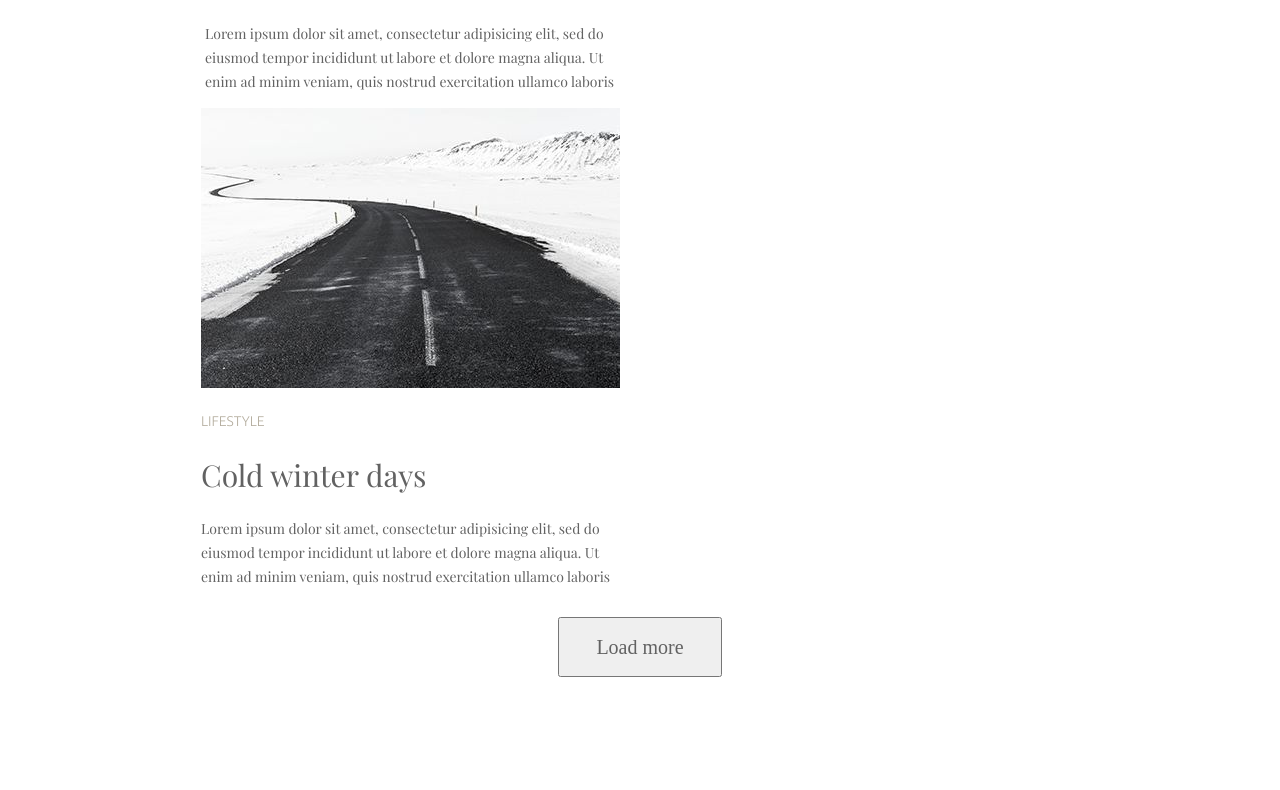
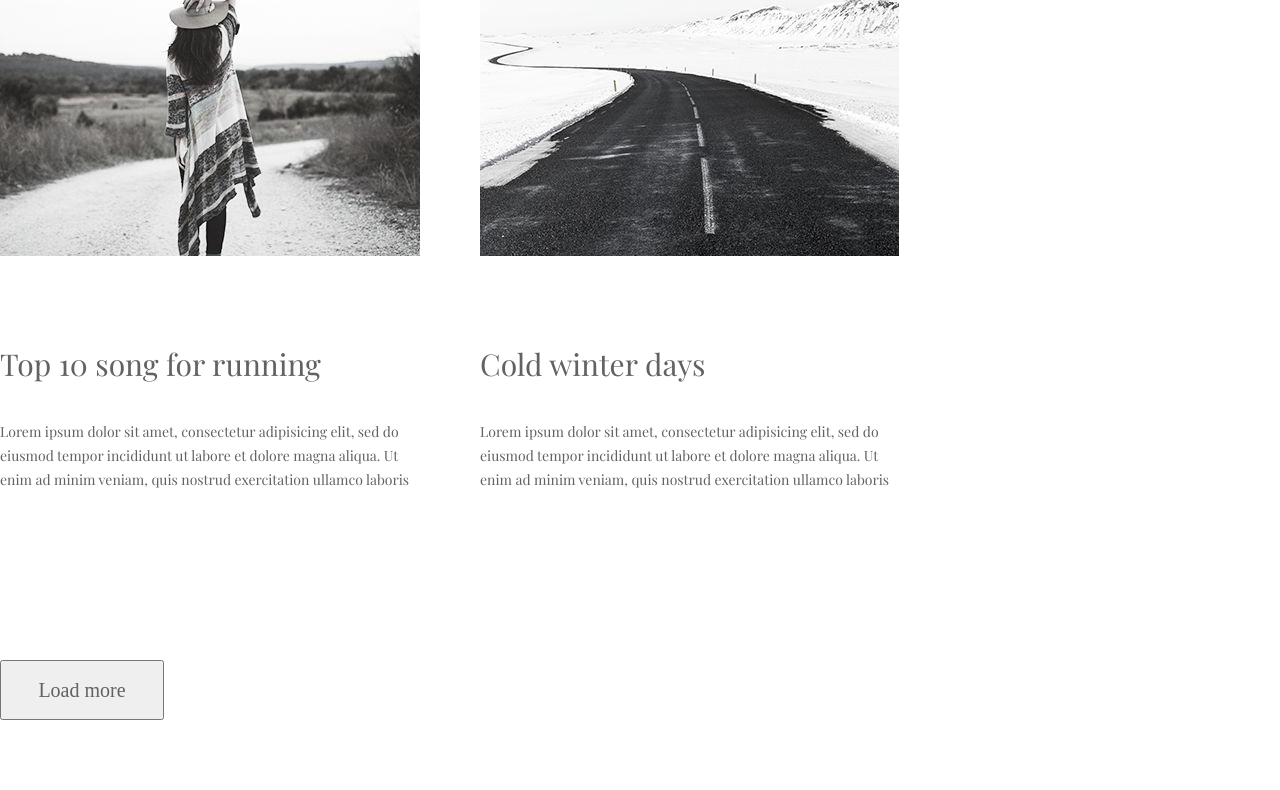
Before and after one commit to Arsenmad/goit-fe-course-1, a plain HTML site: page html-css/module-03/index.html in a window 1280 px wide. Shown: the part 1565-2355 px from the top of the page. Before the commit the page ends 2242 px from the top, so only its background shows below. Drawn offline with nearby package versions, Linux system fonts and the light colour scheme.

Commit message:
commit new files into the folder module-03 - part 2

```diff
--- a/html-css/module-03/css/style.css
+++ b/html-css/module-03/css/style.css
@@ -15,31 +15,32 @@ body {
     font-size: 14px;
     line-height: 24px;
     text-align: left;
+    margin: 0 auto;
 }
 
 .wrapper{
-    width: 1200px;
-	margin: 0 auto;
+    width: 900px;
+    padding-top: 44px;
+    padding-bottom: 70px;
 }
 
-nav {
-    margin-top: 77px;
-}
 
 .site-navigation {
     margin: 0;
     padding: 0;
+    font-size: 0px;
     list-style: none;
     text-align: center;
+    margin-bottom: 100px;
 }
 
 .site-navigation-item {
-    margin-left: 100px; /*отталкиваем элементы списка друг от друга вправо - но у всех элементов на макете разное расстояние, не знаю, как сделать разное, делаю усредненное */
+    margin-right: 100px; /*отталкиваем элементы списка друг от друга вправо - но у всех элементов на макете разное расстояние, не знаю, как сделать разное, делаю усредненное */
     display: inline-block;
 }
 
-.site-navigation li:first-child {
-    margin-left: 0; /*убираем марджин у первого элемента списка. ОЧЕНЬ ВАЖНО*/
+.site-navigation li:last-child {
+    margin-right: 0; /*убираем марджин у последнего элемента списка. ОЧЕНЬ ВАЖНО*/
 }
 
 .site-navigation a{
@@ -55,46 +56,59 @@ nav {
 	color: #03a9f4;
 }
 
-section {
-    width: 950px; /*почему-то при размере 900рх согласно макету не умещается контент, не могу найти почему*/
-    margin: 0 auto;
-    margin-top: 87px;
-  }
+.features {
+    font-size: 0px;
+    margin: 0;
+    padding: 0;
+    list-style: none;
+}
 
   ul li {
     display: inline-block;
   }
 
-  .fatures-item-left {
+  .features-item {
       margin-right: 60px;
+      margin-bottom: 33px;
   }
 
-  .fatures-item-right {
-    margin-left: -4px;
+  .features-item:nth-child(2n) {
+    margin-right: 0px;
   }
 
-
-.features {
-    list-style: none;
+img.features-image {
+    margin-bottom: 30px;
 }
 
 .features-name {
     font-family: Ubuntu;
     color:#b4ad9e;
     font-weight: 300;
-    /*width: 414px; - ничего не меняет, к тому же, не указано в стилях исходника*/
     text-transform: uppercase;
+    margin: 0;
+    margin-bottom: 30px;
 }
 
-h3 {
+.features-item h3 {
     font-size: 30px;/* Приближение из-за подстановки шрифтов */
     font-weight: 400;
+    margin: 0;
+    margin-bottom: 44px;
 }
 
 .features-announcement {
+    font-size: 14px;
     font-weight: 400;
     width: 414px;
+    margin: 0;
+    margin-bottom: 135px;
 }
+
+/*.features-announcement:nth-child(n+5) {
+    margin-bottom: 57px;
+}
+*/
+/*хочу установить нижний отступ для двух последних элементов, но этот вариант не срабатывает*/
 
 .visually-hidden:not(:focus):not(:active),
 input[type="checkbox"].visually-hidden,
@@ -106,20 +120,13 @@ input[type="radio"].visually-hidden {
     margin: -1px;
     border: 0;
     padding: 0;
-
     white-space: nowrap;
-
     clip-path: inset(100%);
     clip: rect(0 0 0 0);
     overflow: hidden;
 }
 
-footer {
-    margin: 0 auto;
-    text-align: center;
-}
-
-button {
+.btn {
     width: 164px;
     height: 60px;
     font-family: PlayfairDisplay;
--- a/html-css/module-03/index.html
+++ b/html-css/module-03/index.html
@@ -11,8 +11,6 @@
     <link rel="stylesheet" href="css/style.css">
 </head>
 <body>
-
-    <h1 class="visually-hidden">Main page</h1>
 
     <div class="wrapper">
         <header class="page-header">
@@ -31,47 +29,47 @@
        <section>
            <h2 class="visually-hidden">Our features</h2>
            <ul class="features">
-               <li class="fatures-item-left">
+               <li class="features-item">
                    <img class="features-image" src="img/image-1.jpg" alt="lifestyle image 1" width="420" height="280">
                    <p class="features-name">lifestyle</p>
                    <h3>More than just a music festival</h3>
                    <p class="features-announcement">Lorem ipsum dolor sit amet, consectetur adipisicing elit, sed do eiusmod tempor incididunt ut labore et dolore magna aliqua. Ut enim ad minim veniam, quis nostrud exercitation ullamco laboris</p>
                </li>
-               <li class="fatures-item-right">
+               <li class="features-item">
                    <img class="features-image" src="img/image-2.jpg" alt="lifestyle image 2" width="419" height="280">
                    <p class="features-name">lifestyle</p>
                    <h3>Life tastes better with coffee</h3>
                    <p class="features-announcement">Lorem ipsum dolor sit amet, consectetur adipisicing elit, sed do eiusmod tempor incididunt ut labore et dolore magna aliqua. Ut enim ad minim veniam, quis nostrud exercitation ullamco laboris</p>
                </li>
-               <li class="fatures-item-left">
+               <li class="features-item">
                    <img class="features-image" src="img/image-3.jpg" alt="photodiary image 3" width="420" height="280">
                    <p class="features-name">photodiary</p>
                    <h3>American dream</h3>
                    <p class="features-announcement">Lorem ipsum dolor sit amet, consectetur adipisicing elit, sed do eiusmod tempor incididunt ut labore et dolore magna aliqua. Ut enim ad minim veniam, quis nostrud exercitation ullamco laboris</p>
                </li>
-               <li class="fatures-item-right">
+               <li class="features-item">
                    <img class="features-image" src="img/image-4.jpg" alt="photodiary image 4" width="419" height="280">
                    <p class="features-name">photodiary</p>
                    <h3>A day exploring the Alps</h3>
                    <p class="features-announcement">Lorem ipsum dolor sit amet, consectetur adipisicing elit, sed do eiusmod tempor incididunt ut labore et dolore magna aliqua. Ut enim ad minim veniam, quis nostrud exercitation ullamco laboris</p>
                </li>
-               <li class="fatures-item-left">
-                   <img class="fatures-item-left" src="img/image-5.jpg" alt="lifestyle image 5" width="420" height="280">
+               <li class="features-item">
+                   <img class="features-image" src="img/image-5.jpg" alt="lifestyle image 5" width="420" height="280">
                    <p class="features-name">lifestyle</p>
                    <h3>Top 10 song for running</h3>
                    <p class="features-announcement">Lorem ipsum dolor sit amet, consectetur adipisicing elit, sed do eiusmod tempor incididunt ut labore et dolore magna aliqua. Ut enim ad minim veniam, quis nostrud exercitation ullamco laboris</p>
                </li>
-               <li class="fatures-item-right">
-                   <img class="features-image-right" src="img/image-6.jpg" alt="lifestyle image 6" width="419" height="280">
+               <li class="features-item">
+                   <img class="features-image" src="img/image-6.jpg" alt="lifestyle image 6" width="419" height="280">
                    <p class="features-name">lifestyle</p>
                    <h3>Cold winter days</h3>
                    <p class="features-announcement">Lorem ipsum dolor sit amet, consectetur adipisicing elit, sed do eiusmod tempor incididunt ut labore et dolore magna aliqua. Ut enim ad minim veniam, quis nostrud exercitation ullamco laboris</p>
                </li>
            </ul>
-       </section>
+        </section>
+            <button class="btn">Load more</button>
    </main>
    <footer>
-        <button>Load more</button>
     </footer>
 </div>
 
```
